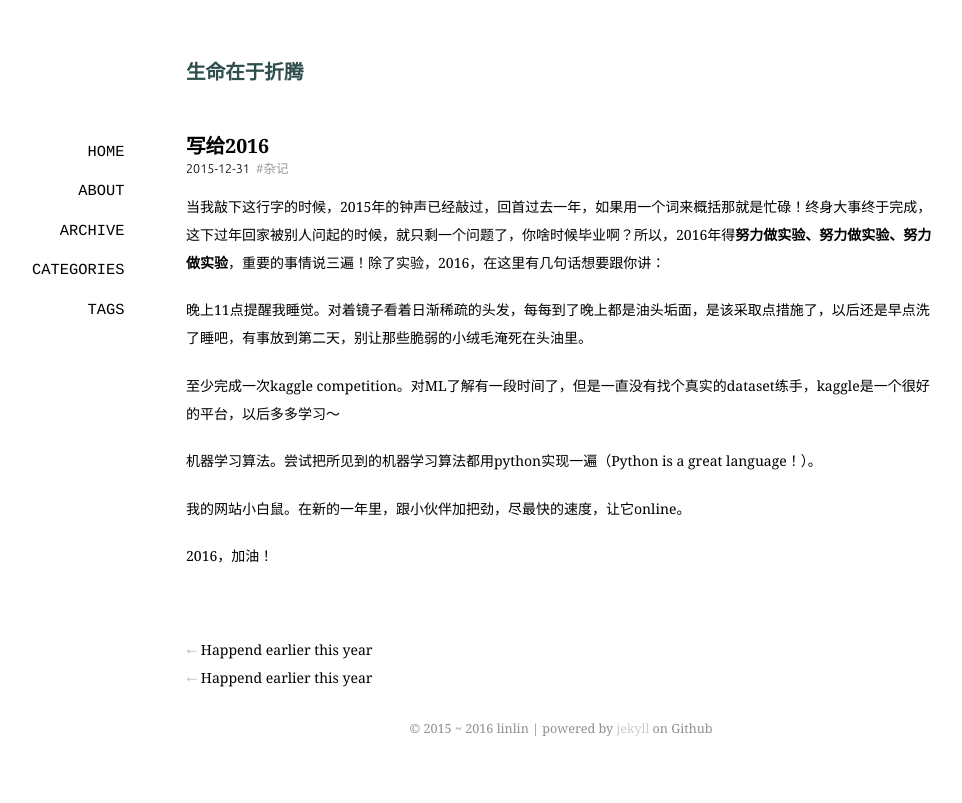
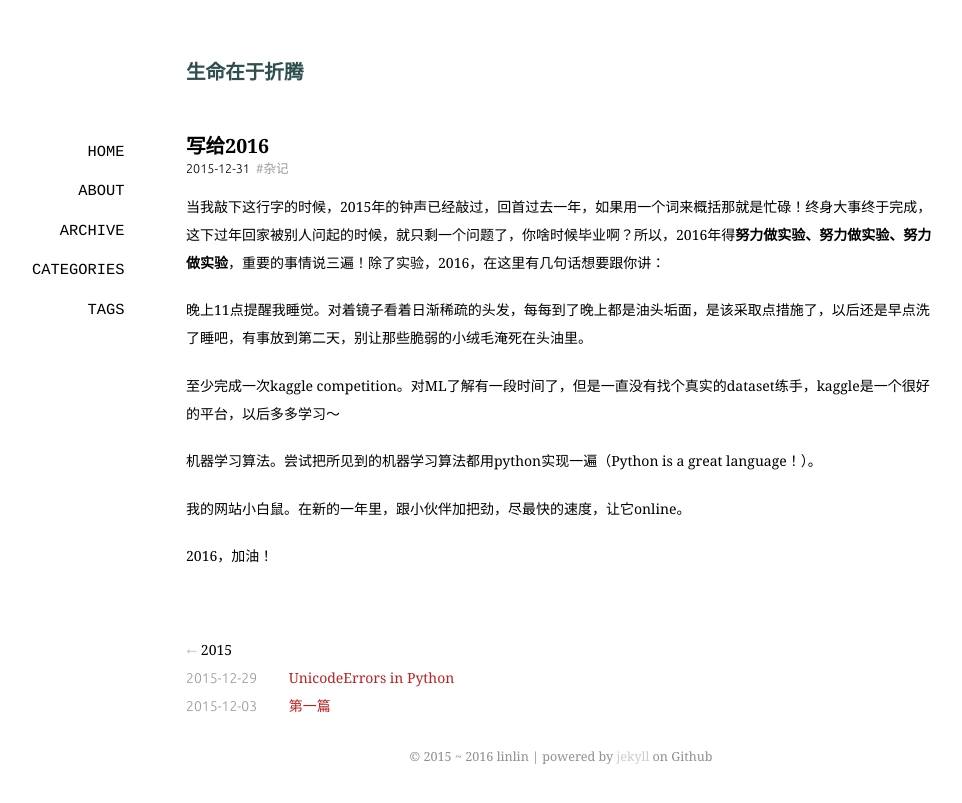
Before and after one commit to superabe/superabe.github.io, a Jekyll site: the page built from index.html, in a window 1280 px wide. Shown: the top 803 px of the page, without its empty margins (154-1116 px from the left). Built offline with Jekyll 4.4.1, drawn with Linux system fonts in a browser that asks for light colours; some web fonts are replaced.

Commit message:
modify index

```diff
--- a/index.html
+++ b/index.html
@@ -33,13 +33,13 @@ layout: default
   {% for post in site.posts offset:1 %}
     {% capture y %}{{ post.date | date:"%Y"}}{% endcapture %}
     {% if year > y %}
-    <li class="listing-seperator">Happend earlier this year</li>
-    {% else %}
+    {% assign year = y %}
+    <li class="listing-seperator">{{ year }}</li>
+    {% endif %}
     <li class="listing-item">
       <time datetime="{{ post.date | date:"%Y-%m-%d" }}">{{ post.date | date:"%Y-%m-%d" }}</time>
       <a href="{{ post.url }}" title="{{ post.title }}">{{ post.title }}</a>
     </li>
-    {% endif %}
     {% endfor %}
   </ul>
 </div>
```
